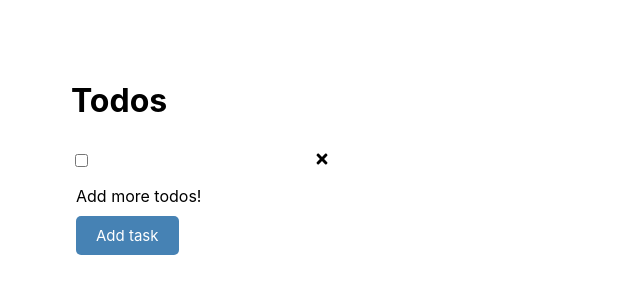
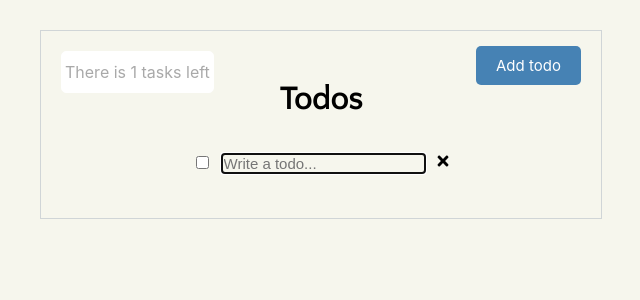
Before and after one commit to jenniejoyness/todo-list-react, a React (Create React App) app: page / in a window 1280 px wide. Shown: the top 300 px of the page, without its empty margins (319-959 px from the left). Built offline with nearby package versions, Linux system fonts and the light colour scheme.

Commit message:
Code review changes: - stateless components - Tasks component will hold the tasks logic - When modifying the state we do all the preprocessing work beforehand and then set the state

```diff
--- a/public/index.html
+++ b/public/index.html
@@ -24,7 +24,10 @@
       work correctly both with client-side routing and a non-root public URL.
       Learn how to configure a non-root public URL by running `npm run build`.
     -->
-    <title>React App</title>
+    <title>Todo list</title>
+    <link rel="preconnect" href="https://fonts.googleapis.com">
+    <link rel="preconnect" href="https://fonts.gstatic.com" crossorigin>
+    <link href="https://fonts.googleapis.com/css2?family=Quattrocento+Sans&display=swap" rel="stylesheet">
   </head>
   <body>
     <noscript>You need to enable JavaScript to run this app.</noscript>
--- a/src/App.js
+++ b/src/App.js
@@ -1,78 +1,15 @@
 import './App.css'
-import Header from './classComponents/Header'
+import Header from './classComponents/header/Header'
 import React from 'react'
-import Tasks from './classComponents/Tasks'
-import Button from "./classComponents/Button";
+import Tasks from './classComponents/tasks/Tasks'
 
 class App extends React.Component {
-    state = {
-        taskList: [
-            {
-                id: 1,
-                text: '',
-                completed: false
-            }
-        ],
-        uncompletedLength: 0
-    }
-
-    calculateUncompleted = () => {
-        const uncompletedLength = this.state.taskList.filter(task => !task.completed && task.text !== '')
-        this.setState(state => {
-            return {...state, uncompletedLength: uncompletedLength.length}
-        })
-    }
-
-    onDelete = async (id) => {
-        await this.setState(state => {
-            return { ...state, taskList: state.taskList.filter(task => task.id !== id)}
-        }, () => console.log(this.state))
-
-        this.calculateUncompleted()
-    }
-
-    onAdd = async () => {
-        await this.setState(state => {
-            const id = Math.floor(Math.random() * 1000) + 1
-
-            return {...state, taskList: [...state.taskList, { id, text: '', completed: false}]}
-        }, () => console.log(this.state))
-
-        this.calculateUncompleted()
-    }
-
-    onChange = (e, id) => {
-        this.setState(state => {
-            state.taskList.forEach(task => {
-                if (task.id ===id){
-                    task.text = e.target.value
-                }
-            })
-            return state
-        })
-        this.calculateUncompleted()
-    }
-
-    onChecked = async (id, checked) => {
-        await this.setState(state => {
-            state.taskList.forEach(task => {
-                if (task.id === id){
-                    task.completed = checked
-                }
-            })
-            return state
-        })
-        this.calculateUncompleted()
-
-    }
 
   render() {
     return (
         <div className='container'>
           <Header title='Todos'/>
-            <Tasks taskList={this.state.taskList} onDelete={this.onDelete} onChange={this.onChange} onChecked={this.onChecked}/>
-            <div className='task-count'>{this.state.uncompletedLength ? `There is ${this.state.uncompletedLength} tasks left` : 'Add more todos!' }</div>
-            <Button text='Add task' onClick={this.onAdd}/>
+            <Tasks/>
         </div>
     )
   }
--- a/src/classComponents/Button.js
+++ /dev/null
@@ -1,28 +0,0 @@
-import PropTypes from 'prop-types'
-import React from 'react'
-
-class Button extends React.Component {
-
-    render() {
-        return (
-            <div>
-                <button className='btn' style={{ backgroundColor: this.props.color}} onClick={() => this.props.onClick()}>
-                    {this.props.text}
-                </button>
-            </div>
-
-        )
-    }
-}
-
-Button.defaultProps = {
-    color: 'steelBlue'
-}
-
-Button.propTypes = {
-    text: PropTypes.string,
-    color: PropTypes.string,
-    onClick: PropTypes.func
-}
-
-export default Button
--- a/src/classComponents/Header.js
+++ /dev/null
@@ -1,13 +0,0 @@
-import React from 'react';
-
-class Header extends React.Component {
-    render() {
-        return (
-            <header>
-                <h1>{this.props.title}</h1>
-            </header>
-        )
-    }
-}
-
-export default Header;
--- a/src/classComponents/Task.js
+++ /dev/null
@@ -1,18 +0,0 @@
-import React from 'react';
-import { FaTimes } from 'react-icons/fa'
-
-class Task extends React.Component {
-
-    render() {
-        return (
-            <div>
-                <input type='checkbox' onChange={(e) => this.props.onChecked(this.props.task.id, e.currentTarget.checked)}/>
-                <input id='task-input' type='text' style={this.props.task.completed ? {textDecorationLine: 'line-through', color: 'gray'}: {}} value={this.props.task.text} onChange={(e) => this.props.onChange(e, this.props.task.id)} />
-                <FaTimes onClick={() => this.props.onDelete(this.props.task.id)}/>
-            </div>
-        )
-    }
-}
-
-
-export default Task
--- a/src/classComponents/Tasks.js
+++ /dev/null
@@ -1,24 +0,0 @@
-import Task from './Task'
-import React from 'react'
-
-class Tasks extends React.Component {
-    render() {
-        return (
-            <div>
-                {this.props.taskList.map(task => {
-                    return (
-                        <Task
-                            key={task.id}
-                            task={task}
-                            onDelete={this.props.onDelete}
-                            onChange={this.props.onChange}
-                            onChecked={this.props.onChecked}
-                        />
-                    )
-                })}
-            </div>
-        )
-    }
-}
-
-export default Tasks
--- /dev/null
+++ b/src/classComponents/button/Button.jsx
@@ -0,0 +1,24 @@
+import PropTypes from 'prop-types'
+import React from 'react'
+
+export const Button = (props) => {
+    return (
+        <div>
+            <button  className='btn' style={{ backgroundColor: props.color }} onClick={() => props.onClick()}>
+                {props.text}
+            </button>
+        </div>
+    )
+}
+
+Button.defaultProps = {
+    color: 'steelBlue'
+}
+
+Button.propTypes = {
+    text: PropTypes.string,
+    color: PropTypes.string,
+    onClick: PropTypes.func
+}
+
+export default Button
--- /dev/null
+++ b/src/classComponents/header/Header.jsx
@@ -0,0 +1,11 @@
+import React from 'react';
+
+export const Header = (props) => {
+    return (
+        <header>
+            <h1>{props.title}</h1>
+        </header>
+    )
+}
+
+export default Header
--- /dev/null
+++ b/src/classComponents/task/Task.jsx
@@ -0,0 +1,31 @@
+import React from 'react';
+import { FaTimes } from 'react-icons/fa'
+
+export const Task = (props) => {
+    return (
+        <div>
+            <input type='checkbox'
+                   onChange={(e) => props.onChange({
+                       id: props.task.id,
+                       property: 'completed',
+                       value: e.currentTarget.checked
+                   })}
+            />
+            <input id='task-input' type='text' autoFocus
+                   placeholder='Write a todo...'
+                   style={props.task.completed ? {textDecorationLine: 'line-through', color: 'gray'}: {}}
+                   value={props.task.text}
+                   onChange={(e) => props.onChange({
+                    id: props.task.id,
+                    property: 'text',
+                    value: e.target.value
+                })}
+                   onKeyDown={(e) =>props.onKeyChange({e, task: props.task})}
+            />
+            <FaTimes onClick={() => props.onDelete(props.task)}/>
+        </div>
+    )
+}
+
+
+export default Task
--- /dev/null
+++ b/src/classComponents/tasks/Tasks.jsx
@@ -0,0 +1,83 @@
+import Task from '../task/Task'
+import React from 'react'
+import Button from '../button/Button'
+
+class Tasks extends React.Component {
+    state = {
+        counter: 1,
+        taskList: {
+            1: {
+                id: 1,
+                text: '',
+                completed: false
+            }
+        },
+        uncompletedLength: 1
+    }
+
+    onDelete = (task) => {
+        const newState = this.state
+        const uncompletedLength = task.completed ? newState.uncompletedLength : newState.uncompletedLength - 1
+        delete newState.taskList[task.id]
+        newState.uncompletedLength = uncompletedLength
+        this.setState(newState)
+    }
+
+    onAdd = () => {
+        const newState = this.state
+        const uncompletedLength = newState.uncompletedLength + 1
+        const counter = this.state.counter + 1
+        const id = counter
+
+        newState.taskList[id] = { id, completed: false, text: '' }
+        newState.counter = counter
+        newState.uncompletedLength = uncompletedLength
+
+        this.setState(newState)
+    }
+
+    onChange = ({ id, property, value }) => {
+        const newState = this.state
+        if (property === 'completed') {
+            newState.uncompletedLength = value ? newState.uncompletedLength -1 : newState.uncompletedLength + 1
+        }
+        newState.taskList[id][property] = value
+
+        this.setState(newState)
+    }
+
+
+    onKeyChange = ({e, task }) => {
+        if (e.key === 'Enter' && task.id === this.state.counter) {
+            this.onAdd()
+        }
+        if (e.key === 'Backspace' && this.state.taskList[task.id].text === '') {
+            this.onDelete(task)
+        }
+    }
+
+    render() {
+        return (
+            <>
+                <div className='task-count'>{this.state.uncompletedLength ? `There is ${this.state.uncompletedLength} tasks left` : 'Add more todos!' }</div>
+                <Button text='Add todo' onClick={this.onAdd}/>
+                <div className='todo-container'>
+                    {Object.keys(this.state.taskList).map(taskId => {
+                        return (
+                            <Task
+                                key={taskId}
+                                task={this.state.taskList[taskId]}
+                                onDelete={this.onDelete}
+                                onChange={this.onChange}
+                                onKeyChange={this.onKeyChange}
+                            >{this.state.taskList[taskId]}</Task>
+                        )
+                    })}
+                </div>
+            </>
+
+        )
+    }
+}
+
+export default Tasks
--- a/src/index.css
+++ b/src/index.css
@@ -1,4 +1,5 @@
 body {
+  background: #f6f6ed;
   margin: 0;
   font-family: -apple-system, BlinkMacSystemFont, 'Segoe UI', 'Roboto', 'Oxygen',
     'Ubuntu', 'Cantarell', 'Fira Sans', 'Droid Sans', 'Helvetica Neue',
@@ -8,20 +9,32 @@ body {
 }
 
 .container {
+  border: 1px solid #d0d5d7;
   max-width: 500px;
   margin: 30px auto;
   padding: 30px;
+  position: -webkit-sticky;
+  position: sticky;
 }
 
+.todo-container {
+  max-width: 500px;
+  padding: 5px;
+  position: -webkit-sticky;
+  position: sticky;
+  text-align: center;
+
+}
+
+
 #task-input {
+  background: #f6f6ed;
   margin: 10px;
-  border: #fff;
-  background: #fff;
+  border: #f6f6ed;
   font-size: 15px;
 }
 
 .btn {
-  display: inline-block;
   color: #fff;
   border: none;
   padding: 10px 20px;
@@ -31,8 +44,24 @@ body {
   text-decoration: none;
   font-size: 15px;
   font-family: inherit;
+  position: absolute;
+  left: 430px;
+  top: 10px;
 }
 
+
 .task-count {
-  margin: 5px;
+  border: 1px solid #fff;
+  padding: 10px 3px;
+  position: absolute;
+  left: 20px;
+  top: 20px;
+  border-radius: 5px;
+  color: darkgray;
+  background: #fff;
 }
+
+header {
+  font-family: 'Quattrocento Sans', sans-serif;
+  text-align: center;
+}
```
